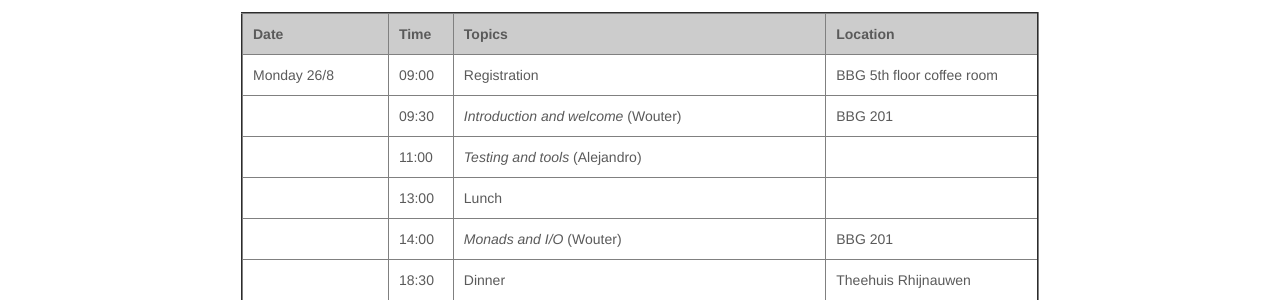
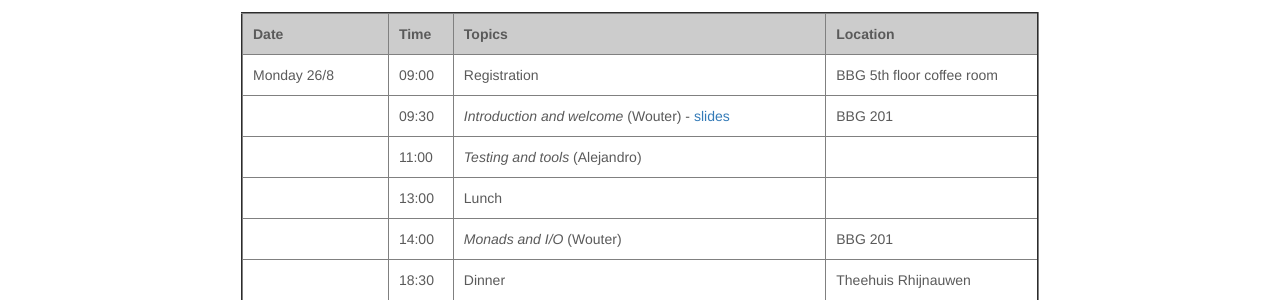
Before and after one commit to uu-afp/uu-afp.github.io, a Jekyll site: the page built from schedule.html, in a window 1280 px wide. Shown: the part 261-561 px from the top of the page. Built offline with Jekyll 4.4.1, drawn with Linux system fonts in a browser that asks for light colours; nearby versions of some CDN libraries.

Commit message:
Added first set of slides.

```diff
--- a/location.html
+++ b/location.html
@@ -23,6 +23,8 @@ to the Uithof, you can take either bus 12 to bus stop Padualaan or bus
 able to see the following buildings just beyond the bus stop.
 
 <img style="margin:30px;" src="img/uithof.jpg"/>
+<p style="font-size:small;"> (Picture credits: Pieter van Dorp van Vliet)</p>
+
 
 <p> The Buys Ballot Gebouw is the large building with the large
 <em>Universiteit Utrecht</em> logo on the roof. </p>
@@ -41,4 +43,6 @@ a <em>chipkaart</em> as opposed to cash on the bus. You can find more
 <a href="https://www.ov-chipkaart.nl/everything-about-travelling/different-types-of-passenger/tourists.htm">information
 about the OV chipkaart online</a>.
 
+
+
 </div>
--- a/schedule.html
+++ b/schedule.html
@@ -43,7 +43,7 @@ assignments and projects.
     <tr>
       <td></td>
       <td>09:30</td>
-      <td><i>Introduction and welcome</i> (Wouter)</td>
+      <td><i>Introduction and welcome</i> (Wouter) - <a href="slides/01-intro.pdf">slides</a></td>
       <td>BBG 201</td>
     </tr>
 
```
Also changed, not shown: 2 other files.
